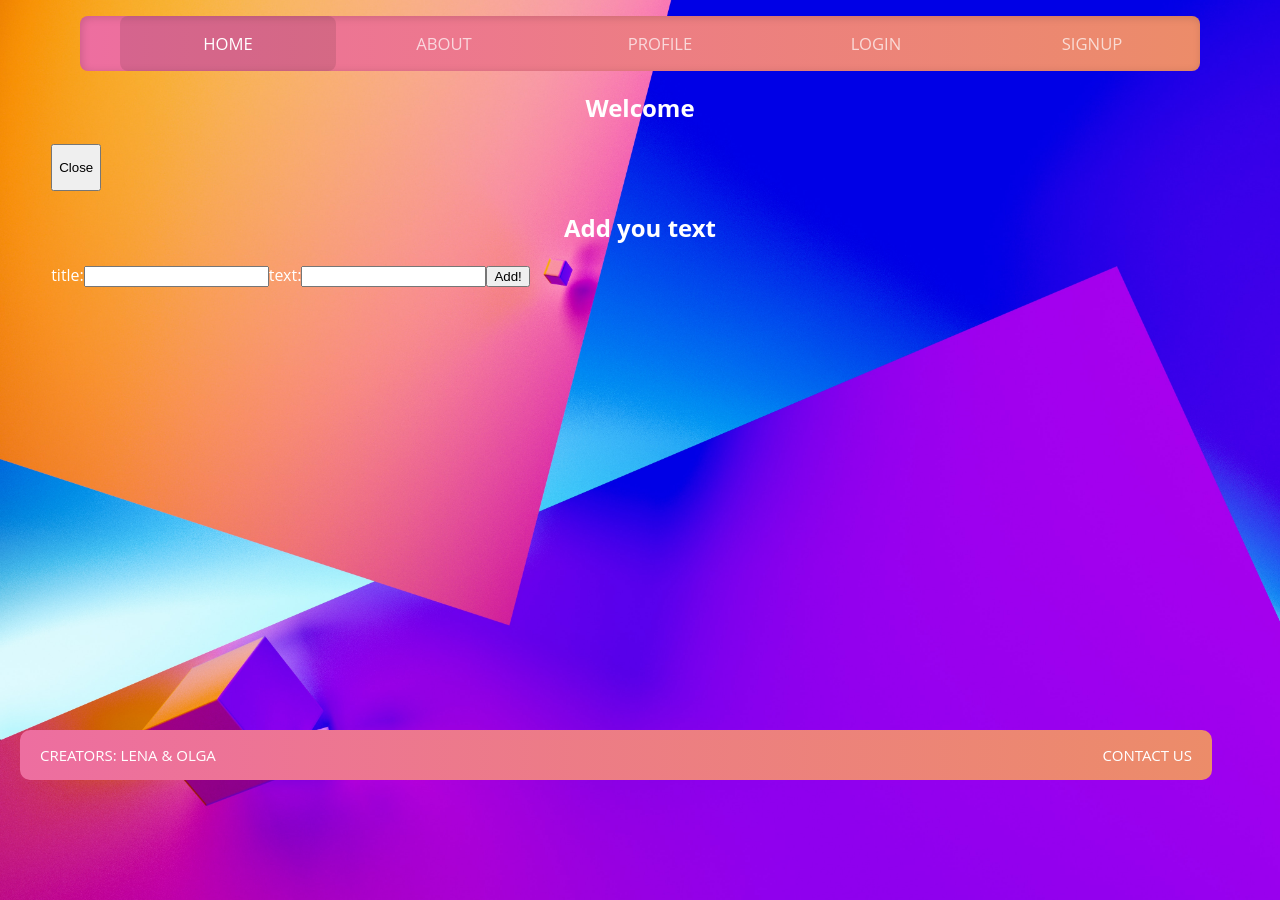
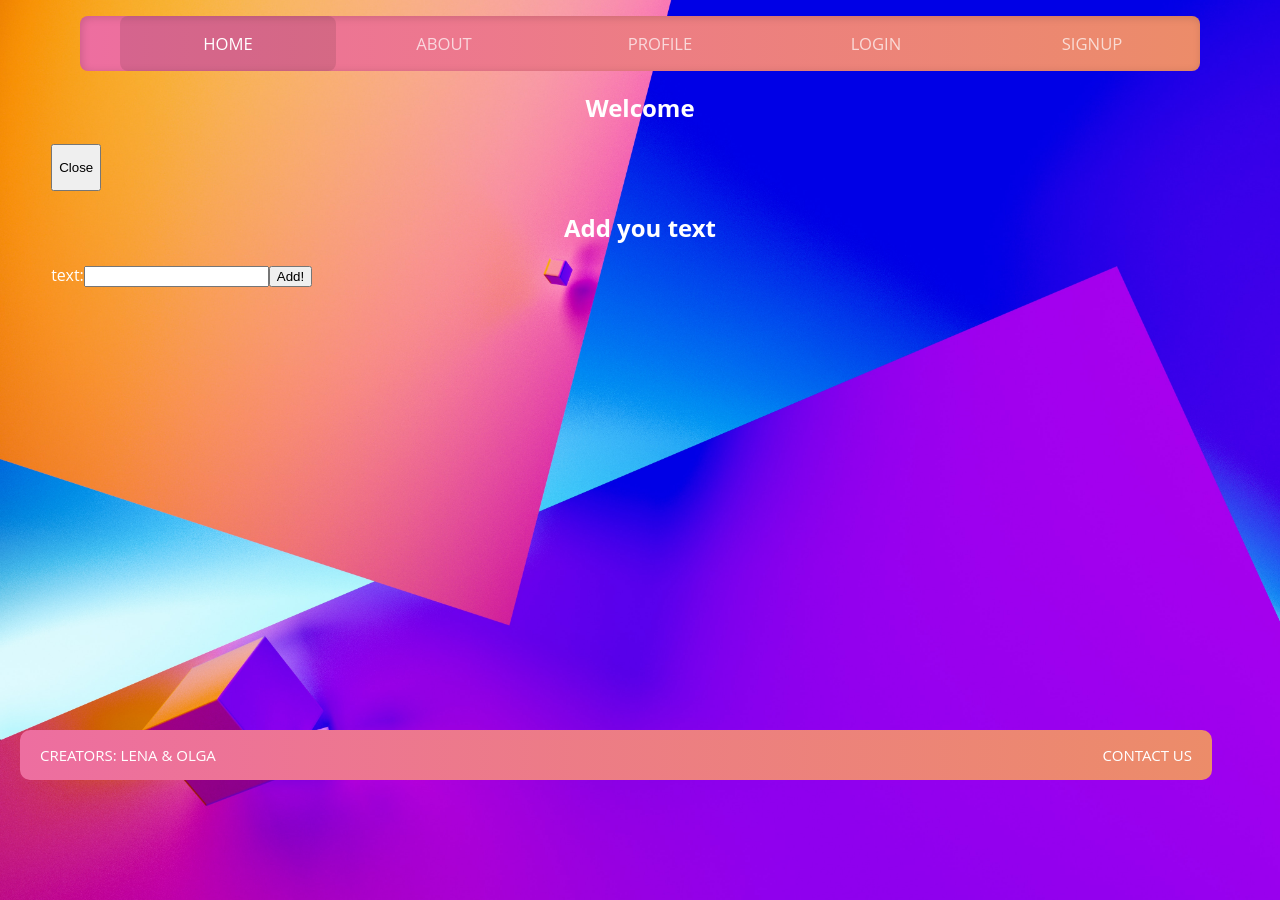
Before and after one commit to lenaimdahl/fun-fair-frontend, a React (Create React App) app: page /profile in a window 1280 px wide. Both pictures are taken after typing "Sample", "Sample", "5" into the empty fields and a click on the button "Add a new Text Entry". Built offline with nearby package versions, Linux system fonts and the light colour scheme; no server answers.

Commit message:
added saveText function for backendAPIHandler and deleted title for text form

```diff
--- a/src/api/BackendAPIHandler.js
+++ b/src/api/BackendAPIHandler.js
@@ -52,4 +52,9 @@ export class BackendAPI {
     const { data } = await this.api.post("/api/event", newEvent);
     return data;
   }
+
+  async saveText(newText) {
+    const { data } = await this.api.post("/api/text", newText);
+    return data;
+  }
 }
--- a/src/component/NewText.jsx
+++ b/src/component/NewText.jsx
@@ -3,28 +3,24 @@ import { useState } from "react";
 import { BackendAPI } from "../api/BackendAPIHandler";
 
 function NewText() {
-  const [title, setTitle] = useState("");
   const [text, setText] = useState("");
 
-  const handleTitle = (event) => setTitle(event.target.value);
   const handleText = (event) => setText(event.target.value);
 
   const backendAPIInstance = new BackendAPI();
 
-  const handleAddEvent = async (e) => {
+  const handleAddText = async (e) => {
     e.preventDefault();
 
     const currentDay = new Date().setHours(0, 0, 0, 0);
 
     try {
-      let newEvent = {
-        title,
+      let newText = {
         text,
         timestamp: currentDay,
       };
 
-      await backendAPIInstance.saveEvent(newEvent);
-      setTitle("");
+      await backendAPIInstance.saveText(newText);
       setText("");
     } catch (error) {
       console.error(error);
@@ -34,9 +30,7 @@ function NewText() {
   return (
     <div className="new-event-box">
       <h2>Add you text </h2>
-      <form onSubmit={handleAddEvent}>
-        <label>title:</label>
-        <input type="text" name="title" value={title} onChange={handleTitle} />
+      <form onSubmit={handleAddText}>
         <label>text:</label>
         <input type="text" name="text" value={text} onChange={handleText} />
         <button type="submit">Add!</button>
```
